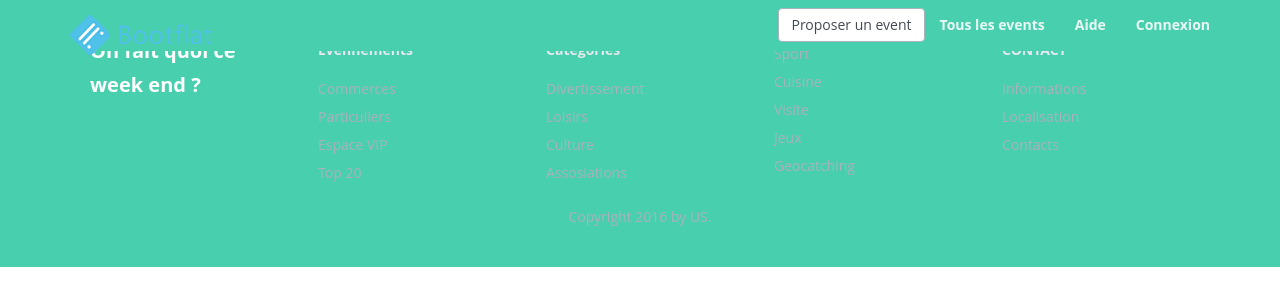
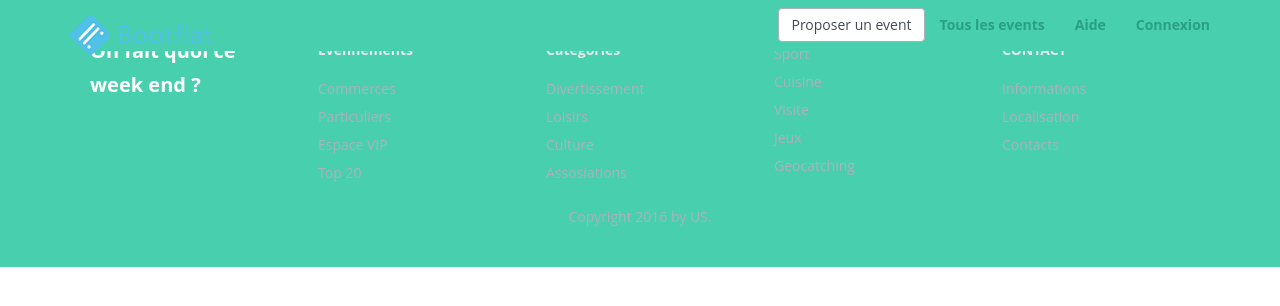
Before and after one commit to questcequonfait/platform, a PHP site: template templates/includes/base.html.twig in a window 1280 px wide. Shown: the top 306 px of the page. Run offline with PHP 8.4, Linux system fonts and the light colour scheme; the template is opened without the code that fills it, so the values that code supplies are empty; some libraries are stand-ins or nearby versions.

Commit message:
reset parameter navbar.scss

```diff
--- a/assets/librairies/Bootflat/bootflat/scss/bootflat.css
+++ b/assets/librairies/Bootflat/bootflat/scss/bootflat.css
@@ -1314,7 +1314,7 @@ blockquote {
   color: #F5F7FA;
   background-color: transparent; }
 .navbar-default .navbar-text, .navbar-default .navbar-nav > li > a {
-  color: #eaf9f5;
+  color: #2aa083;
   font-weight: bold; }
 .navbar-default .navbar-nav > li > a:hover, .navbar-default .navbar-nav > li > a:focus {
   color: #F5F7FA; }
--- a/assets/librairies/Bootflat/bootflat/scss/bootflat/_navbar.scss
+++ b/assets/librairies/Bootflat/bootflat/scss/bootflat/_navbar.scss
@@ -40,7 +40,7 @@ $navbar-inverse-background-color:            $black !default;
       }
       & .navbar-text,
       & .navbar-nav > li > a {
-          color: lighten($navbar-background-color, 40%);
+          color: darken($navbar-background-color, 15%);
           font-weight: bold;
       }
       & .navbar-nav > li > a:hover,
```
Also changed, not shown: 1 other file.
